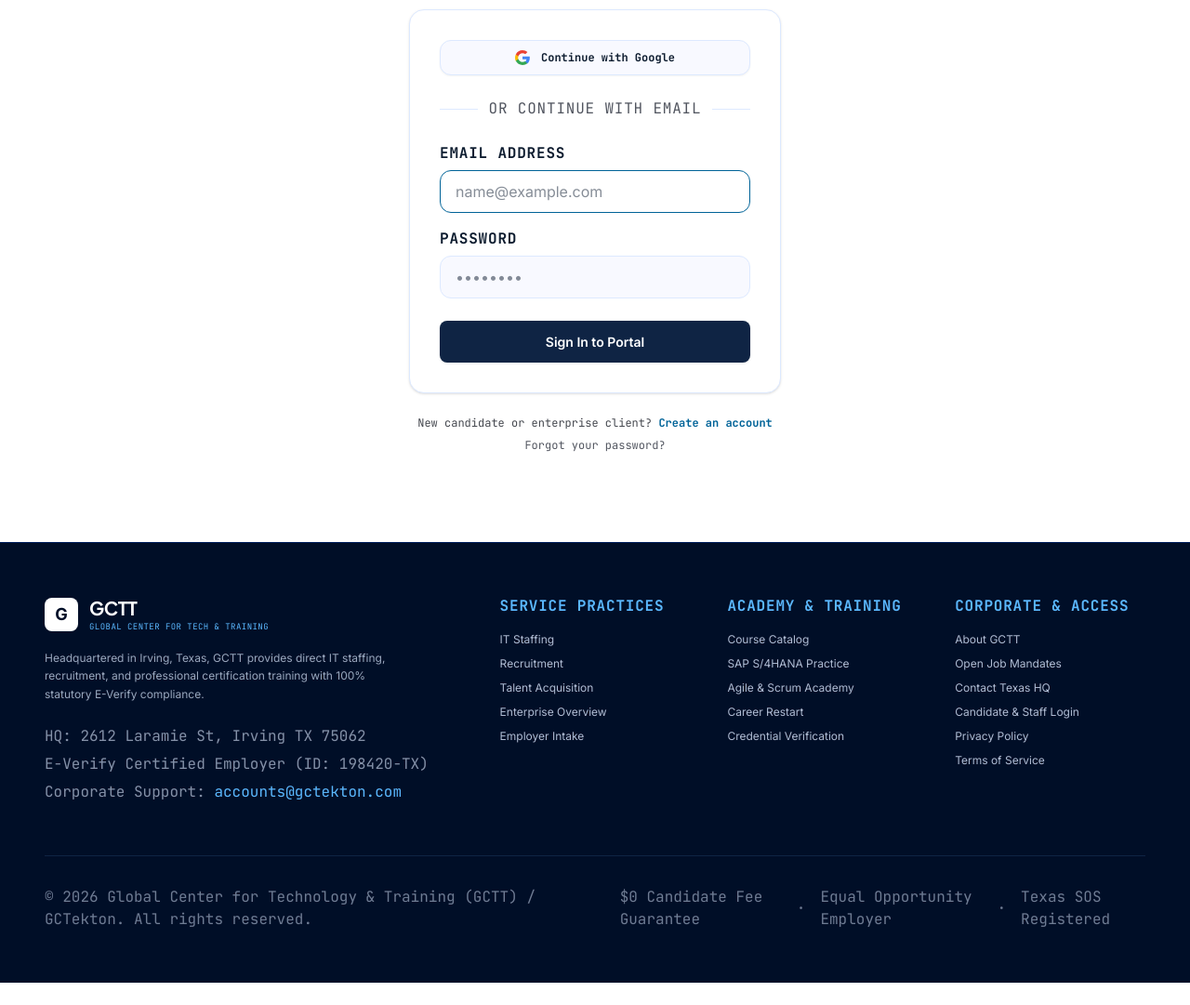
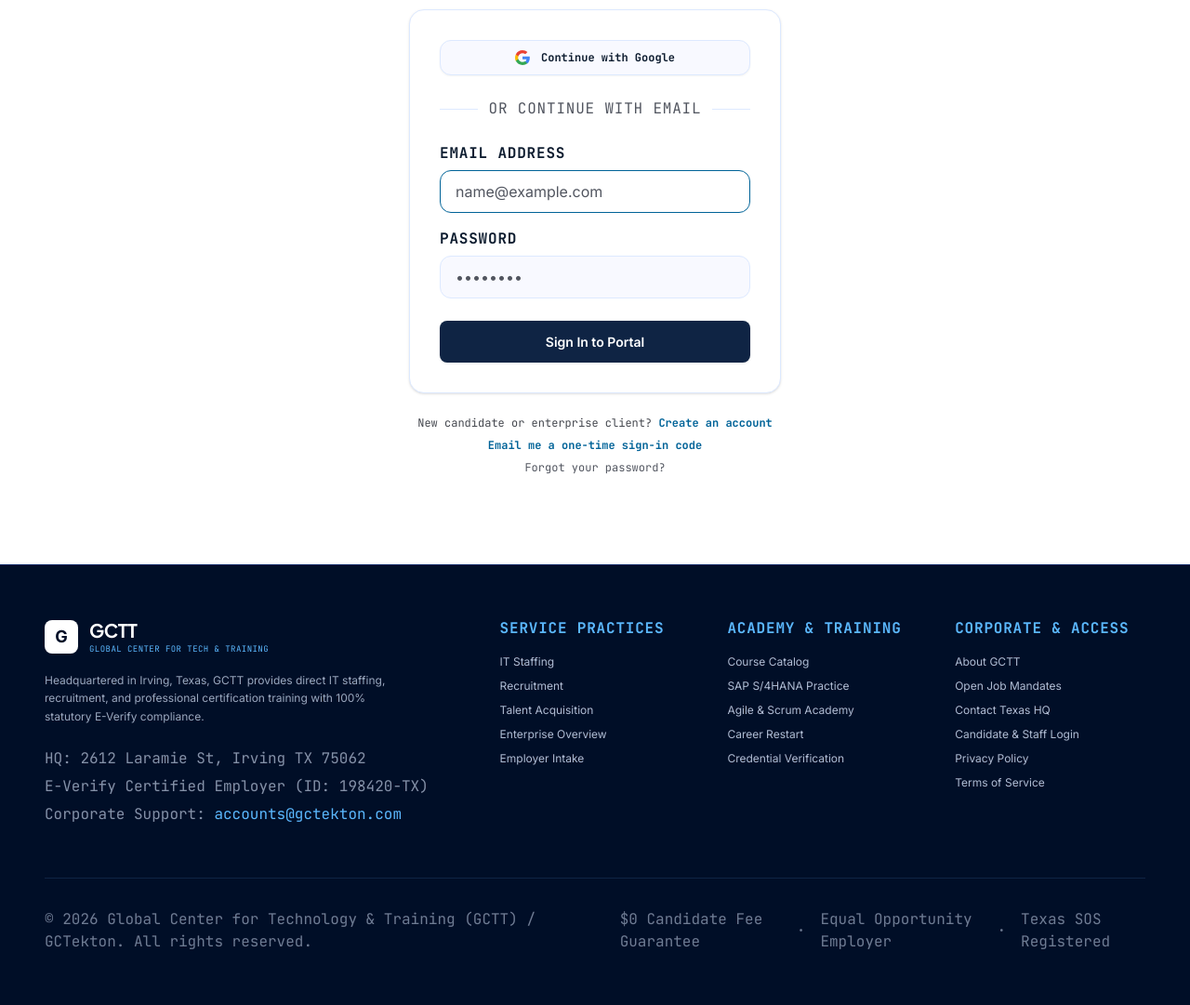
Before and after one commit to faizanali-ai/gctt, a Django app: page /accounts/login/ in a window 1280 px wide. Shown: the part 316-1397 px from the top of the page at 93% size. Before the commit the page ends 1373 px from the top, so only its background shows below. Run offline with Django 5.2, Linux system fonts and the light colour scheme; style sheets or scripts are compiled from the project's sources; parts of the project's set-up code (start-up, migrations or seed data) failed here and were passed over.

Commit message:
feat(auth): add email OTP login with 2FA-aware routing

```diff
--- a/apps/accounts/urls.py
+++ b/apps/accounts/urls.py
@@ -17,6 +17,9 @@ password_reset_view = ratelimit(key="ip", rate="5/m", method="POST", block=True)
 urlpatterns = [
     path("signup/", views.signup, name="signup"),
     path("login/", views.login_view, name="login"),
+    path("login/email/", views.email_otp_request, name="email_otp_request"),
+    path("login/email/verify/", views.email_otp_verify, name="email_otp_verify"),
+    path("login/email/resend/", views.email_otp_resend, name="email_otp_resend"),
     path("login/2fa/", views.login_2fa, name="login_2fa"),
     path("login/2fa/enroll/", views.login_2fa_enroll, name="login_2fa_enroll"),
     path("logout/", auth_views.LogoutView.as_view(), name="logout"),
--- a/apps/accounts/views.py
+++ b/apps/accounts/views.py
@@ -33,10 +33,11 @@ from apps.accounts.tokens import email_verification_token_generator
 from apps.enquiries.models import Enquiry
 from apps.jobs.models import Application, Job
 from apps.training.models import Programme, Registration
-from config.emails import send_password_setup, send_verification
+from config.emails import send_login_otp, send_password_setup, send_verification
 
 from .audit import log_action
 from .decorators import staff_2fa_redirect, staff_required
+from .email_otp import issue_code, verify_code
 from .forms import ProfileForm, SignupForm, StyledAuthenticationForm
 from .models import STAFF_SUBGROUPS, User, sync_access
 
@@ -104,6 +105,124 @@ class CustomLoginView(LoginView):
 @ratelimit(key="ip", rate="10/m", method="POST", block=True)
 def login_view(request, *args, **kwargs):
     return CustomLoginView.as_view()(request, *args, **kwargs)
+
+
+def _safe_next(request, value):
+    if value and url_has_allowed_host_and_scheme(
+        value, allowed_hosts={request.get_host()}
+    ):
+        return value
+    return None
+
+
+def _complete_email_otp_login(request, user):
+    next_url = request.session.pop("email_otp_next", None)
+    if user.is_staff and (
+        settings.REQUIRE_STAFF_2FA
+        or user.totpdevice_set.filter(confirmed=True).exists()
+    ):
+        request.session["pre_2fa_user_id"] = user.pk
+        if next_url:
+            request.session["pre_2fa_next"] = next_url
+        return redirect("login_2fa")
+
+    login(request, user, backend="django.contrib.auth.backends.ModelBackend")
+    if next_url:
+        return redirect(next_url)
+    return redirect("dashboard")
+
+
+@ratelimit(key="ip", rate="10/m", method="POST", block=True)
+def email_otp_request(request):
+    if request.user.is_authenticated:
+        return redirect("dashboard")
+
+    if request.method == "POST":
+        email = request.POST.get("email", "").strip().lower()
+        next_url = _safe_next(request, request.POST.get("next", ""))
+        request.session["email_otp_email"] = email
+        if next_url:
+            request.session["email_otp_next"] = next_url
+        else:
+            request.session.pop("email_otp_next", None)
+
+        user = User.objects.filter(email__iexact=email, is_active=True).first()
+        if user:
+            issued = issue_code(email)
+            if issued:
+                send_login_otp(email, issued[1])
+                log_action(request, "auth.email_otp_request", email)
+        else:
+            log_action(
+                request, "auth.email_otp_request_unknown", _mask_email(email)
+            )
+
+        messages.info(
+            request,
+            "If this email can be used, check your inbox for a sign-in code.",
+        )
+        return redirect("email_otp_verify")
+
+    return render(
+        request,
+        "accounts/login_email_otp.html",
+        {"next": _safe_next(request, request.GET.get("next", "")) or ""},
+    )
+
+
+@ratelimit(key="ip", rate="10/m", method="POST", block=True)
+def email_otp_verify(request):
+    if request.user.is_authenticated:
+        return redirect("dashboard")
+
+    email = request.session.get("email_otp_email", "")
+    if not email:
+        return redirect("email_otp_request")
+
+    if request.method == "POST":
+        code = request.POST.get("code", "").strip()
+        if verify_code(email, code):
+            user = User.objects.filter(
+                email__iexact=email, is_active=True
+            ).first()
+            if user:
+                if not user.email_verified:
+                    user.email_verified = True
+                    user.save(update_fields=["email_verified"])
+                request.session.pop("email_otp_email", None)
+                log_action(request, "auth.email_otp", user.email)
+                return _complete_email_otp_login(request, user)
+            messages.error(request, "That code is invalid or expired.")
+        else:
+            log_action(request, "auth.email_otp_failed", _mask_email(email))
+            messages.error(request, "That code is invalid or expired.")
+
+    return render(
+        request,
+        "accounts/login_email_otp_verify.html",
+        {"masked_email": _mask_email(email)},
+    )
+
+
+@require_POST
+@ratelimit(key="ip", rate="5/m", method="POST", block=True)
+def email_otp_resend(request):
+    email = request.session.get("email_otp_email", "")
+    if not email:
+        return redirect("email_otp_request")
+
+    user = User.objects.filter(email__iexact=email, is_active=True).first()
+    if user:
+        issued = issue_code(email)
+        if issued:
+            send_login_otp(email, issued[1])
+            log_action(request, "auth.email_otp_resend", email)
+
+    messages.info(
+        request,
+        "If this email can be used, check your inbox for a sign-in code.",
+    )
+    return redirect("email_otp_verify")
 
 
 @ratelimit(key="ip", rate="10/m", method="POST", block=True)
--- a/templates/accounts/login.html
+++ b/templates/accounts/login.html
@@ -64,6 +64,9 @@
       <a href="{% url 'signup' %}" class="font-semibold text-[#006398] hover:underline">Create an account</a>
     </p>
     <p>
+      <a href="{% url 'email_otp_request' %}{% if request.GET.next %}?next={{ request.GET.next|urlencode }}{% endif %}" class="font-semibold text-[#006398] hover:underline">Email me a one-time sign-in code</a>
+    </p>
+    <p>
       <a href="{% url 'password_reset' %}" class="text-[#525660] hover:text-[#000e27]">Forgot your password?</a>
     </p>
   </div>
```
Also changed, not shown: config/emails.py (+12 -0 lines), templates/accounts/login_email_otp.html (added, +36 -0 lines), templates/accounts/login_email_otp_verify.html (added, +43 -0 lines), tests/test_email_otp_login.py (added, +182 -0 lines).
